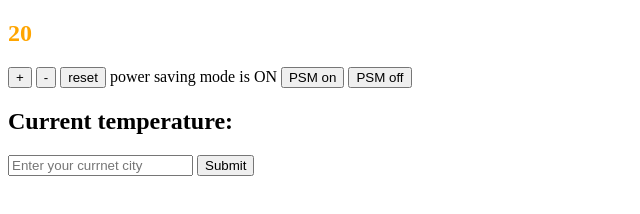
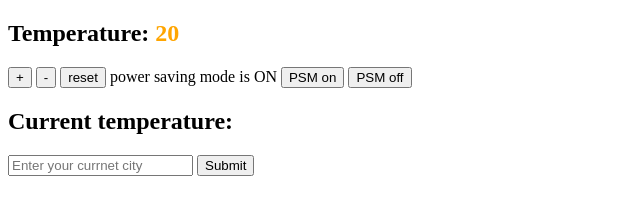
Before and after one commit to richo225/thermostat, a plain HTML site: page index.html in a window 1280 px wide. Shown: the whole page, without its empty margins (0-640 px from the left). Drawn offline with nearby package versions, Linux system fonts and the light colour scheme.

Commit message:
Add temp title

```diff
--- a/index.html
+++ b/index.html
@@ -16,7 +16,7 @@
   </head>
   <body>
     <section>
-      <h1 id="temperature"></h1>
+      <h1> Temperature: <span id="temperature"></h1>
       <p>
         <button id="temperature-up">+</button>
         <button id="temperature-down">-</button>
```
